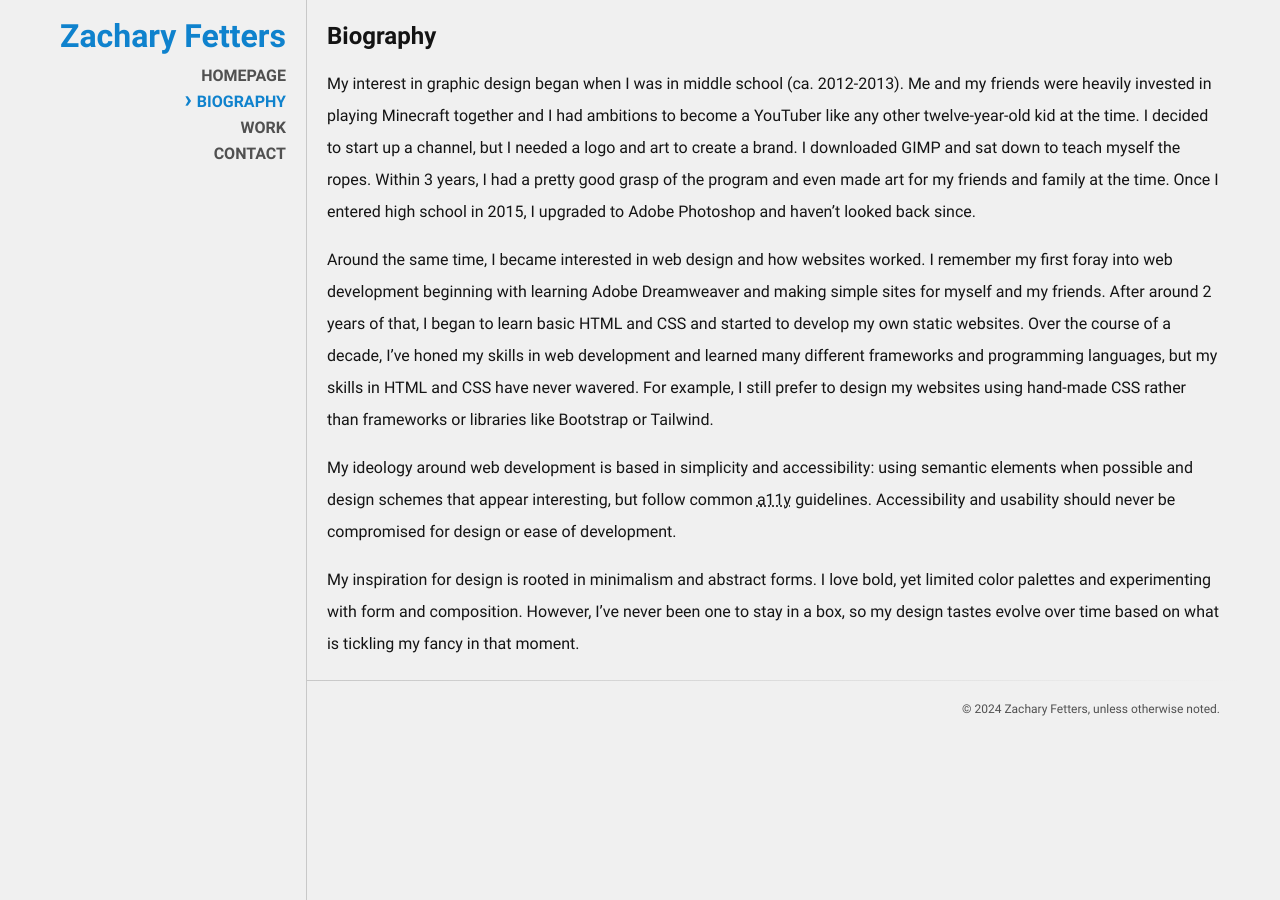
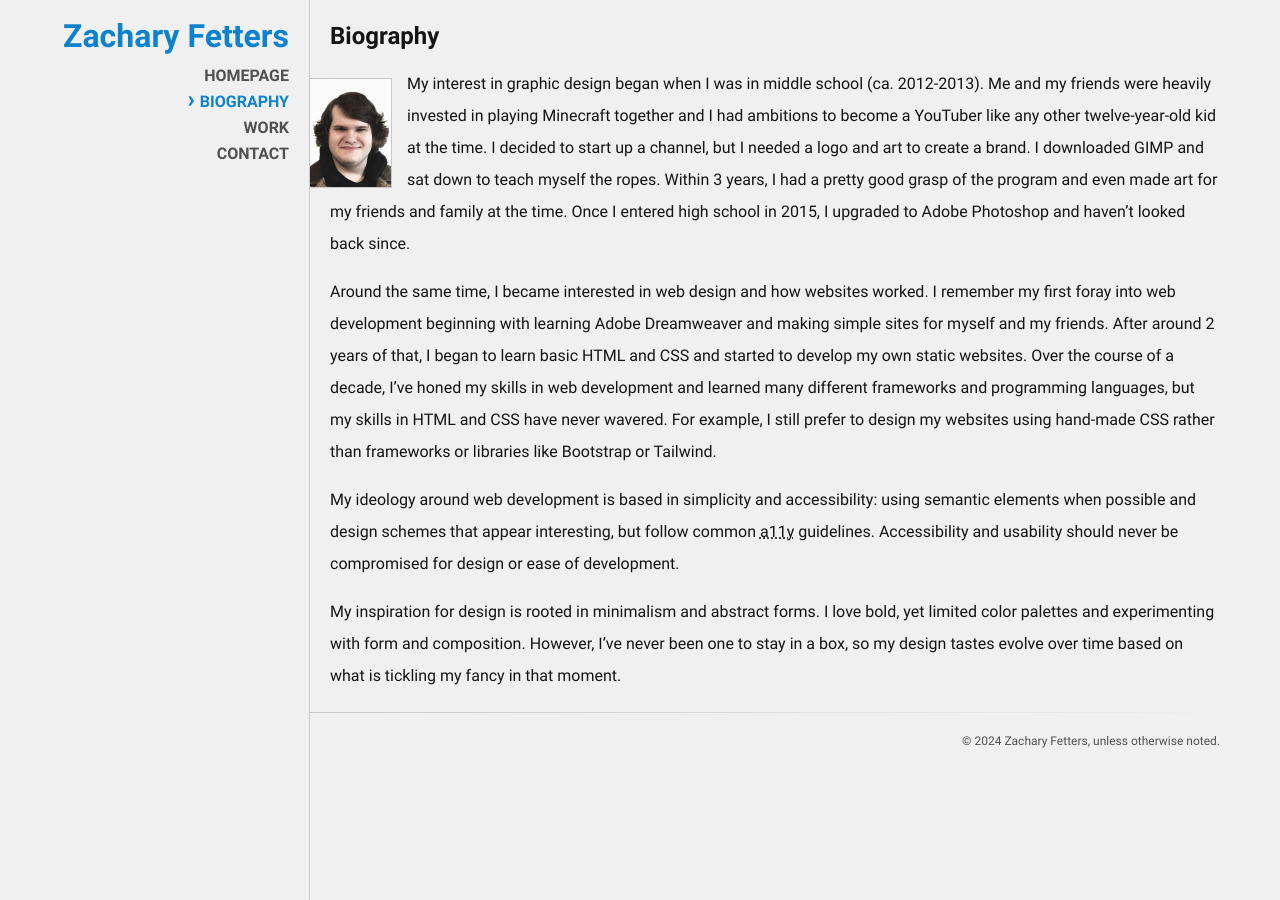
Before and after one commit to zfett/attkzach.gay, a Jekyll site: the page built from _pages/bio.md, in a window 1280 px wide. Built offline with Jekyll 4.4.1, drawn with Linux system fonts in a browser that asks for light colours.

Commit message:
a11y time

```diff
--- a/_config.yml
+++ b/_config.yml
@@ -5,7 +5,7 @@
 description: "My name is Zachary and I am a graphic designer and web developer."
 
 baseurl: ""
-url: "attkzach.gay"
+url: "https://attkzach.gay"
 
 safe: true
 disable_disk_cache: true
--- a/_layouts/default.html
+++ b/_layouts/default.html
@@ -12,7 +12,7 @@
     <body>
         <aside class="siteSidebar">
             <h1 class="siteSidebar__siteTitle">{{ site.title }}</h1>
-            <nav class="sideSidebar__mainNavigation">
+            <nav class="siteSidebar__mainNavigation">
                 {% assign nav-links = site.pages | where: "top-level", "true" | sort: "order" %}
                 {% for link in nav-links %}
                 {% if link.top-level == true %}
--- a/_pages/bio.md
+++ b/_pages/bio.md
@@ -3,6 +3,9 @@
 summary: "A fuller description of why I do what I do and how I do it."
 order: 2
 ---
+
+![My portrait ca. January 2019](/assets/img/portrait.jpg){:class="sitePortrait"}
+
 My interest in graphic design began when I was in middle school (ca. 2012-2013). Me and my friends were heavily invested in playing Minecraft together and I had ambitions to become a YouTuber like any other twelve-year-old kid at the time. I decided to start up a channel, but I needed a logo and art to create a brand. I downloaded GIMP and sat down to teach myself the ropes. Within 3 years, I had a pretty good grasp of the program and even made art for my friends and family at the time. Once I entered high school in 2015, I upgraded to Adobe Photoshop and haven’t looked back since.
 
 Around the same time, I became interested in web design and how websites worked. I remember my first foray into web development beginning with learning Adobe Dreamweaver and making simple sites for myself and my friends. After around 2 years of that, I began to learn basic HTML and CSS and started to develop my own static websites. Over the course of a decade, I’ve honed my skills in web development and learned many different frameworks and programming languages, but my skills in HTML and CSS have never wavered. For example, I still prefer to design my websites using hand-made CSS rather than frameworks or libraries like Bootstrap or Tailwind.
--- a/assets/css/main.css
+++ b/assets/css/main.css
@@ -5,18 +5,10 @@
     --gray: rgb(80, 80, 80);
     --lightgray: rgb(200, 200, 200);
     --offwhite: rgb(240, 240, 240);
-    --offblack: rgb(20, 20, 20)
+    --offblack: rgb(20, 20, 20);
 }
 
-@media (prefers-color-scheme: dark) {
-    :root {
-        --blue: rgb(55, 170, 255);
-        --gray: rgb(175, 175, 175);
-        --lightgray: rgb(55, 55, 55);
-        --offwhite: rgb(20, 20, 20);
-        --offblack: rgb(240, 240, 240)
-    }
-}
+*:focus { outline: 2px solid var(--blue) }
 
 ::selection {
     background: var(--blue);
@@ -34,7 +26,7 @@
 
 body {
     display: grid;
-    grid-template-columns: auto 1fr;
+    grid-template-columns: 250px 1fr;
     margin: 0 auto;
     padding: 0 0 0 20px;
     width: calc(100% - 20px);
@@ -49,6 +41,8 @@
 }
 
 a:hover { color: var(--blue) }
+
+abbr { cursor: help }
 
 p {
     font-size: 1rem;
@@ -119,6 +113,8 @@
     padding-left: 0;
     border-right: 1px solid var(--lightgray);
     text-align: right;
+    z-index: 1;
+    background: var(--offwhite);
 }
 
 .mainNavigation__link {
@@ -143,6 +139,8 @@
 .siteContent {
     padding-right: 0;
     text-align: left;
+    z-index: 0;
+    background: var(--offwhite);
 }
 
 .siteContent__container { padding-right: 20px }
@@ -157,6 +155,90 @@
     text-align: right;
 }
 
+.sitePortrait {
+    height: 6.75rem;
+    display: block;
+    float: left;
+    margin: .7rem 1rem 0 -20px;
+    user-select: none;
+    pointer-events: none;
+    outline: 1px solid var(--lightgray);
+}
+
 @media only screen and (max-width: 800px) {
+    body { grid-template-columns: 125px 1fr }
+
     .siteSidebar__siteTitle { display: none }
 }
+
+@media screen and (prefers-color-scheme: dark) {
+    :root {
+        --blue: rgb(55, 170, 255);
+        --gray: rgb(175, 175, 175);
+        --lightgray: rgb(55, 55, 55);
+        --offwhite: rgb(20, 20, 20);
+        --offblack: rgb(240, 240, 240);
+    }
+}
+
+@media screen and (prefers-contrast: more) {
+    :root {
+        --blue: rgb(55, 170, 255);
+        --gray: rgb(128, 128, 128);
+        --lightgray: rgb(128, 128, 128);
+        --offwhite: rgb(0, 0, 0);
+        --offblack: rgb(255, 255, 255);
+    }
+
+    a { text-decoration: underline }
+}
+
+@media screen and (forced-colors: active) {
+    :root {
+        --blue: LinkText;
+        --gray: ButtonBorder;
+        --lightgray: ButtonBorder;
+        --offwhite: Canvas;
+        --offblack: CanvasText;
+    }
+}
+
+@media print {
+    :root {
+        --blue: rgb(0, 128, 255);
+        --gray: rgb(0, 0, 0);
+        --lightgray: rgb(0, 0, 0);
+        --offwhite: rgb(255, 255, 255);
+        --offblack: rgb(0, 0, 0);
+    }
+
+    body {
+        display: block;
+        padding: 0;
+        width: 100%;
+        max-width: 100%;
+    }
+
+    .siteSidebar, .siteContent {
+        position: relative;
+        display: block;
+        min-height: auto;
+        max-height: auto;
+        overflow: hidden auto;
+        padding: 0;
+        text-align: left;
+        border: 0;
+    }
+
+    .siteContent__container { padding: 0 }
+
+    .siteSidebar__mainNavigation { display: none }
+
+    hr {
+        background: var(--lightgray);
+        margin: 20px 0 0 0;
+        width: 100%;
+    }
+
+    .sitePortrait { margin: .7rem 1rem 0 0 }
+}
```
Also changed, not shown: assets/img/portrait.jpg (added).
